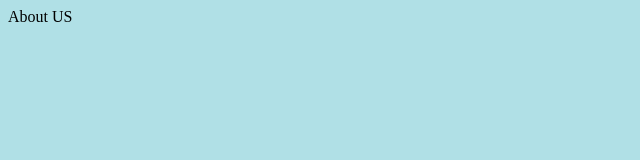
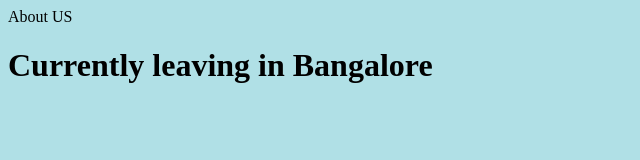
Before and after one commit to bssmidhun/NammaChennai, a plain HTML site: page About.html in a window 1280 px wide. Shown: the whole page, without its empty margins (0-640 px from the left). Drawn offline with Linux system fonts and the light colour scheme.

Commit message:
Update About.html

```diff
--- a/About.html
+++ b/About.html
@@ -10,5 +10,6 @@ background-color:powderblue;
 </head>
 <body>
 <p>About US</p>
+  <h1>Currently leaving in Bangalore</h1>
 </body>
 </html>
```
